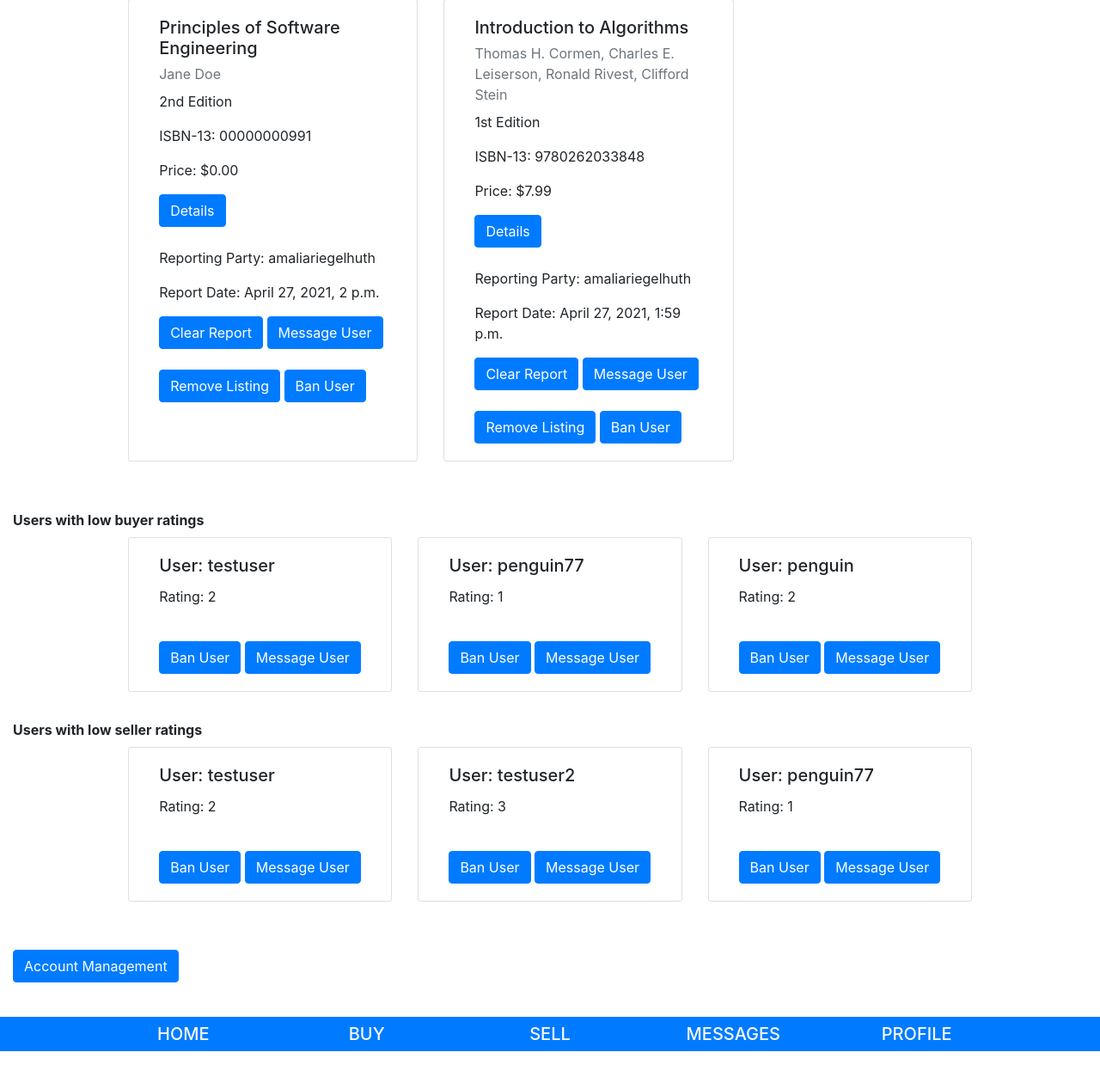
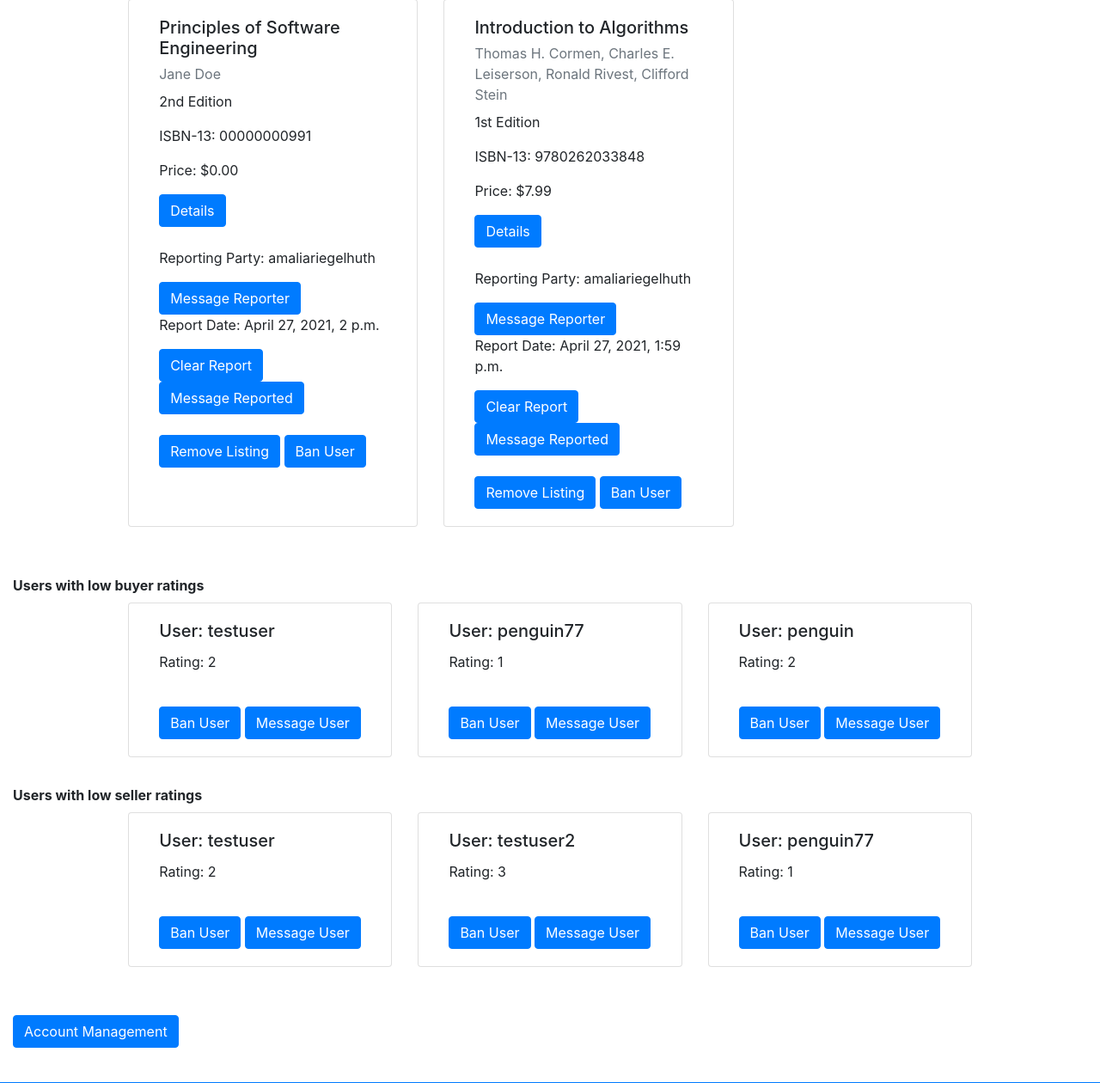
Before and after one commit to ADelCastillo1798/Oasis-Copy, a Django app: page /pages/admin/ in a window 1280 px wide. Shown: the part 321-1581 px from the top of the page at 86% size. Before the commit the page ends 1544 px from the top, so only its background shows below. Run offline with Django 3.2, Linux system fonts and the light colour scheme; a user stored in the database is signed in; data comes from the database, SQL or seed files in the repository; both versions use the stored data as it was after the commit; some libraries are stand-ins or nearby versions.

Commit message:
Respond to Reporter

```diff
--- a/oasis/pages/templates/admin_view.html
+++ b/oasis/pages/templates/admin_view.html
@@ -36,9 +36,10 @@
 				<br/>
 				<br/>
 				<p class="card-text">Reporting Party: {{object.report.sent_by}}</p>
+				<a href="{% url 'newuserconversation' object.report.sent_by.id %}" class="btn btn-primary">Message Reporter</a>
 				<p class="card-text">Report Date: {{object.report.date_reported}}</p>
 				<a href="{% url 'clearlisting' object.id %}" class="btn btn-primary">Clear Report</a>
-				<a href="{% url 'newuserconversation' object.user.id %}" class="btn btn-primary">Message User</a>
+				<a href="{% url 'newuserconversation' object.user.id %}" class="btn btn-primary">Message Reported</a>
 				<br/>
 				<br/>
 				<a href="{% url 'removelisting' object.id %}" class="btn btn-primary">Remove Listing</a>
```
Also changed, not shown: oasis/db.sqlite3.
